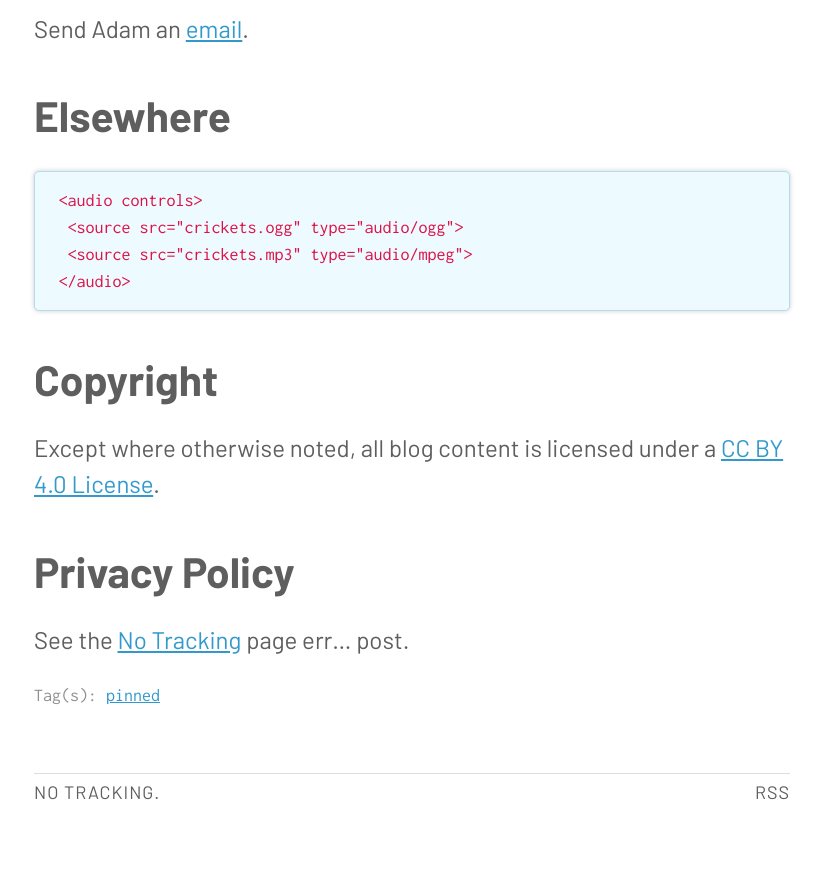
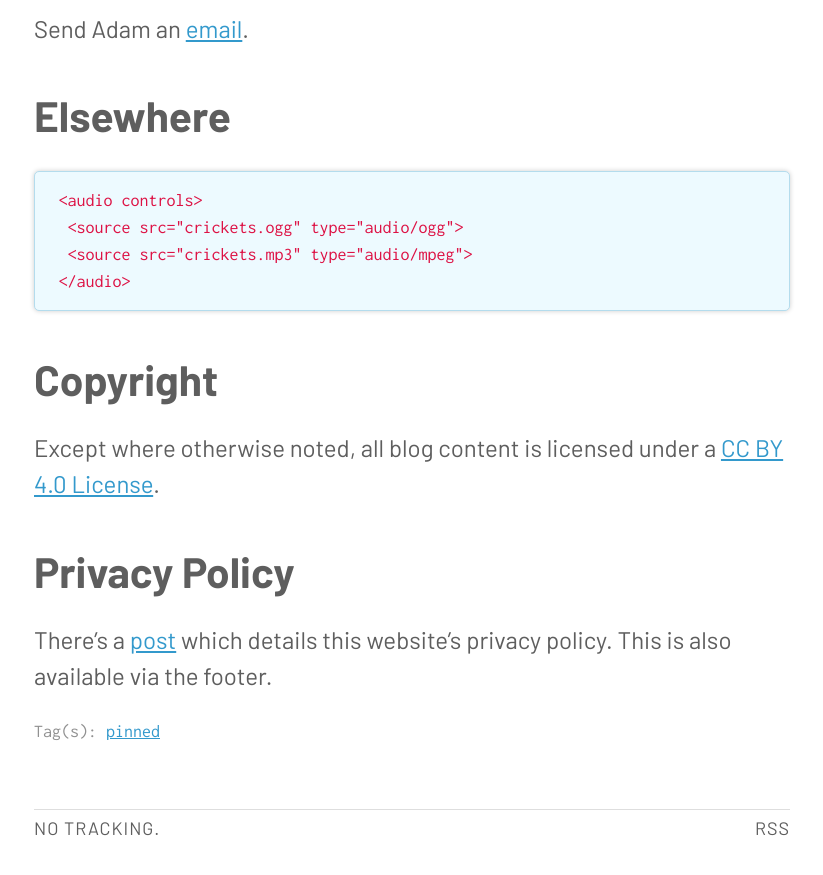
Before and after one commit to ajpwalser/ajpwalser.github.io, a Jekyll site: the page built from _posts/2021-07-09-about.md, in a window 1280 px wide and 900 px high, scrolled down 1176 px. Shown: the top 875 px of the window, without its empty margins (228-1051 px from the left). Built offline with Jekyll 4.4.1, drawn with Linux system fonts in a browser that asks for light colours.

Commit message:
Update 2021-07-09-about.md

```diff
--- a/_posts/2021-07-09-about.md
+++ b/_posts/2021-07-09-about.md
@@ -41,5 +41,4 @@ Except where otherwise noted, all blog content is licensed under a [CC BY 4.0  L
 
 ### Privacy Policy
 {:toc}
-
-See the [No Tracking](https://ajpwalser.github.io/no-tracking) page err... post.
+There's a [post](https://ajpwalser.github.io/no-tracking/) which details this website's privacy policy. This is also available via the footer.
```
